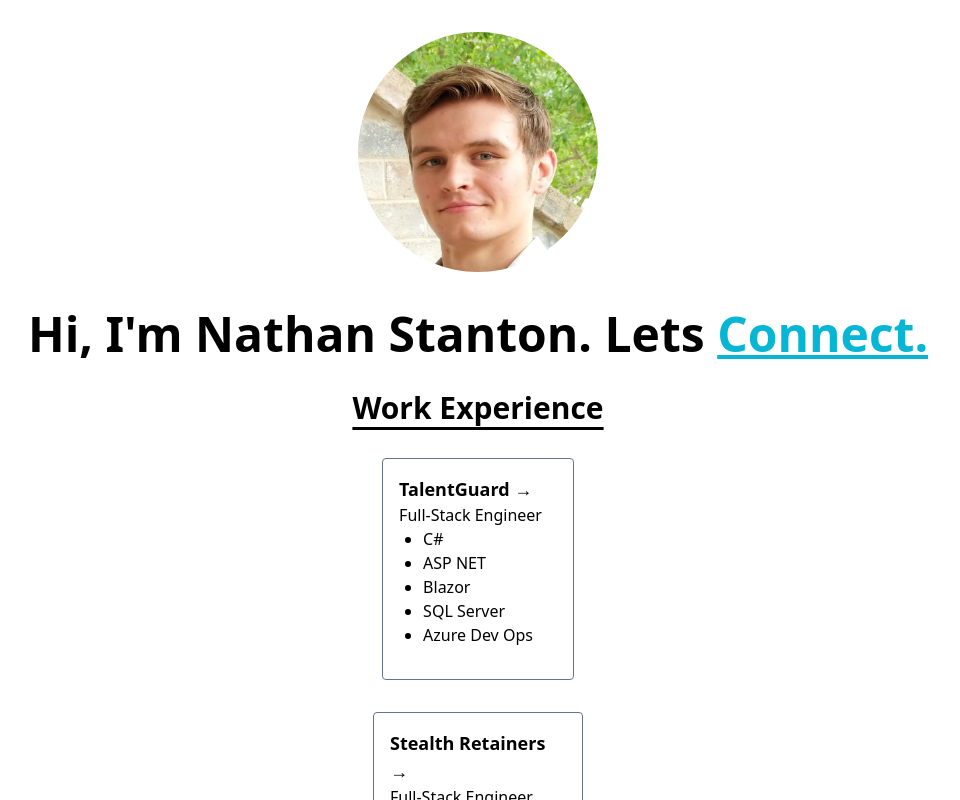
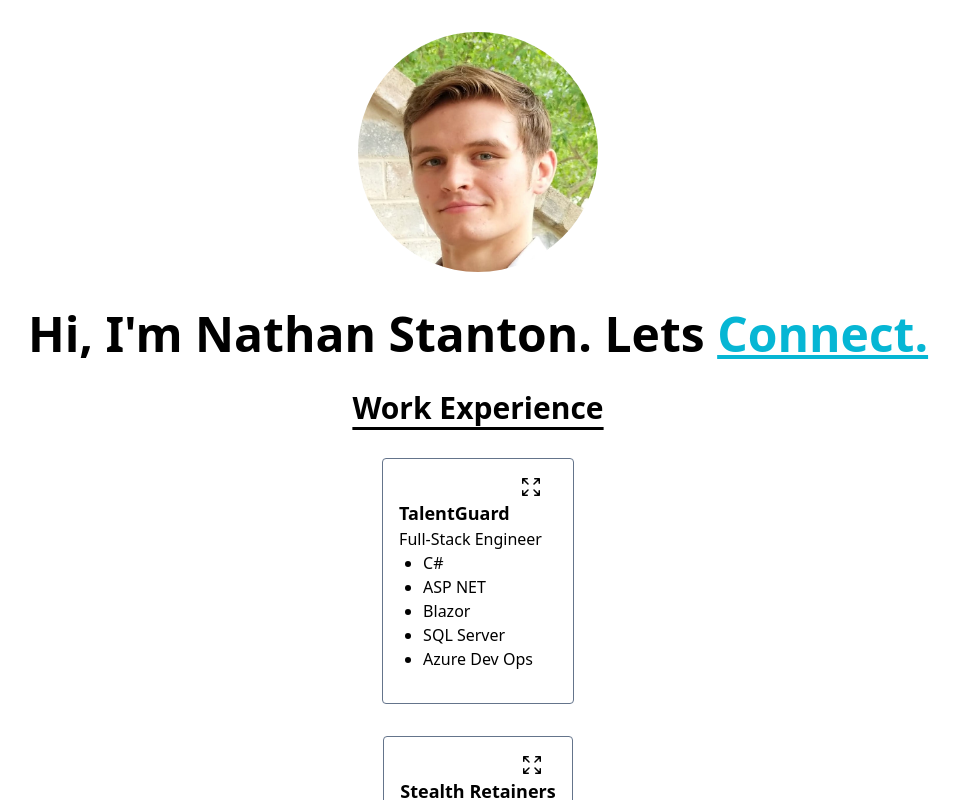
Before and after one commit to nwstanton/portfolio, a Next.js app: page / in a window 1280 px wide. Shown: the top 800 px of the page, without its empty margins (162-1122 px from the left). Built offline with nearby package versions, Linux system fonts and the light colour scheme.

Commit message:
Added expand symbol

```diff
--- a/components/ExpCard.tsx
+++ b/components/ExpCard.tsx
@@ -29,7 +29,12 @@ summary : string
   const content = front ? (
     <>
     <div className="max-w-[210px] rounded border border-slate-500 from-green-300 to-blue-400 p-4 hover:border-white hover:bg-gradient-to-r hover:shadow-lg">
-    <h2 className="text-lg font-bold text-black">{name} &rarr;</h2>
+      <div className="relative left-[120px] top-0">
+        <svg xmlns="http://www.w3.org/2000/svg" fill="none" viewBox="0 0 24 24" stroke-width="1.5" stroke="currentColor" className="w-6 h-6">
+        <path stroke-linecap="round" stroke-linejoin="round" d="M3.75 3.75v4.5m0-4.5h4.5m-4.5 0L9 9M3.75 20.25v-4.5m0 4.5h4.5m-4.5 0L9 15M20.25 3.75h-4.5m4.5 0v4.5m0-4.5L15 9m5.25 11.25h-4.5m4.5 0v-4.5m0 4.5L15 15" />
+        </svg>
+      </div>
+      <h2 className="text-lg font-bold text-black">{name}</h2>
       <h3>{position}</h3>
       <ul className="list-disc list-outside mx-6 mb-4">
         {experience.map((value: string, index: number) => (
```
Lines whose indentation alone changed are shown as unchanged.
